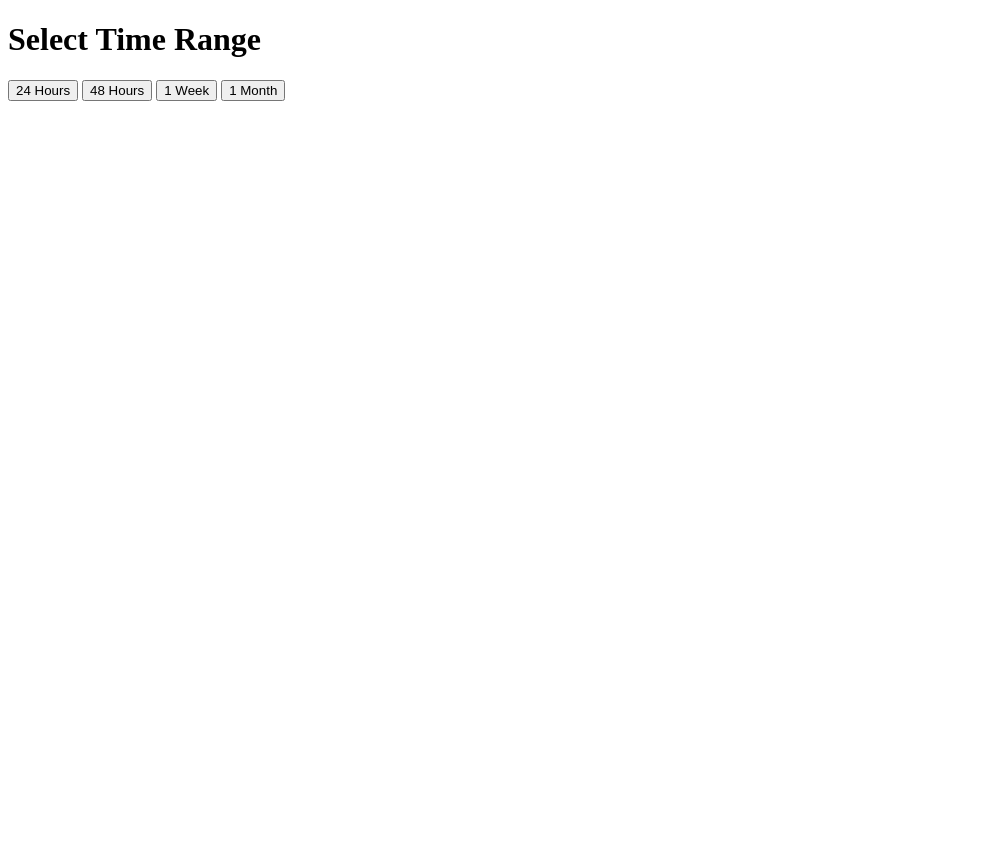
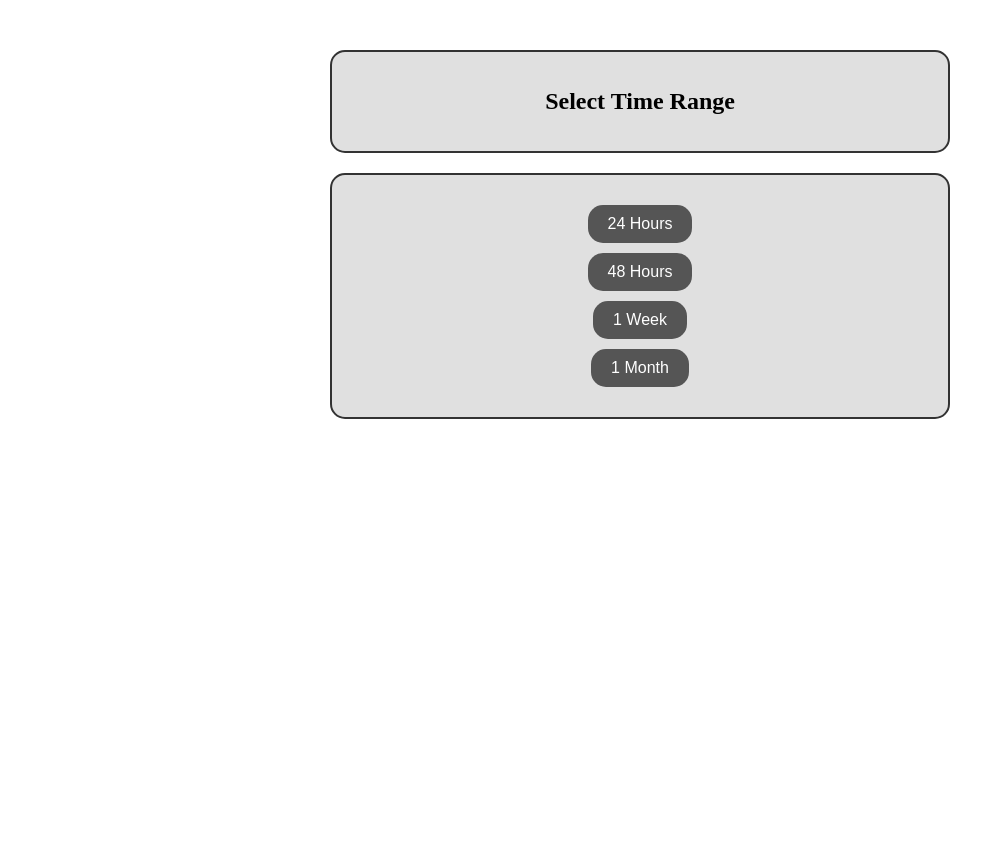
Before and after one commit to PedroRossettoCosta/DataStreamHandler, a Flask app: page /graphs in a window 1280 px wide. Shown: the whole page, without its empty margins (0-1005 px from the left). Before the commit the page ends 101 px from the top, so only its background shows below. Run offline with Flask 3, Linux system fonts and the light colour scheme.

Commit message:
adapting html pages to be more visually pleasing
worked on the time frame choosing html

```diff
--- a/templates/graphs.html
+++ b/templates/graphs.html
@@ -1,14 +1,82 @@
 <!DOCTYPE html>
-<html lang="en">
+<html>
 <head>
-    <meta charset="UTF-8">
     <title>Graph Options</title>
+    <style>
+        /* Center align the content */
+        body {
+            text-align: center;
+            height: 100vh;
+            margin: 0;
+        }
+
+        /* Style for the welcome message container */
+        .graphs-container {
+            display: block;
+            border: 2px solid #333; /* Blue border */
+            padding: 20px; /* Padding inside the container */
+            margin-top: 50px; /* Margin at the top */
+            margin-bottom: 20px; /* Margin at the bottom */
+            max-width: 45%; /* Limit the maximum width of the container */
+            margin-left: auto;
+            margin-right: auto;
+            background-color: #e0e0e0;
+            border-radius: 15px;
+        }
+
+        /* Style for the buttons container */
+        .buttons-container {
+            display: block;
+            border: 2px solid #333; /* Blue border */
+            padding: 20px; /* Padding inside the container */
+            max-width: 45%; /* Limit the maximum width of the container */
+            margin-left: auto;
+            margin-right: auto;
+            background-color: #e0e0e0;
+            border-radius: 15px;
+        }
+
+        /* Style for the buttons */
+        button {
+            display: block;
+            margin: 10px auto; /* Center align the buttons */
+            padding: 10px 20px;
+            font-size: 16px;
+            cursor: pointer;
+        }
+
+        .buttons-container button {
+            display: block;
+            margin: 10px auto; /* Center align the buttons */
+            padding: 10px 20px;
+            font-size: 16px;
+            cursor: pointer;
+            border-radius: 15px; /* Rounded corners */
+            border: none; /* Remove default button border */
+            background-color: #555555; /* Button background color */
+            color: #ffffff; /* Text color */
+        }
+
+        .buttons-container button:hover {
+            background-color: #292929; /* Darker background color on hover */
+        }
+
+        /* Increase font size for the welcoming message */
+        h1 {
+            font-size: 24px;
+        }
+    </style>
 </head>
 <body>
-    <h1>Select Time Range</h1>
-    <button onclick="window.location.href='/graphs/24hours'">24 Hours</button>
-    <button onclick="window.location.href='/graphs/48hours'">48 Hours</button>
-    <button onclick="window.location.href='/graphs/1week'">1 Week</button>
-    <button onclick="window.location.href='/graphs/1month'">1 Month</button>
+    <div class="graphs-container">
+        <h1>Select Time Range</h1>
+    </div>
+
+    <div class="buttons-container">
+        <button onclick="window.location.href='/graphs/24hours'">24 Hours</button>
+        <button onclick="window.location.href='/graphs/48hours'">48 Hours</button>
+        <button onclick="window.location.href='/graphs/1week'">1 Week</button>
+        <button onclick="window.location.href='/graphs/1month'">1 Month</button>
+    </div>
 </body>
 </html>
--- a/templates/home.html
+++ b/templates/home.html
@@ -70,7 +70,7 @@
 </head>
 <body>
     <div class="welcome-container">
-        <h1>Data Stream Handler</h1>
+        <h1>DATA STREAM HANDLER</h1>
     </div>
 
     <div class="buttons-container">
```
